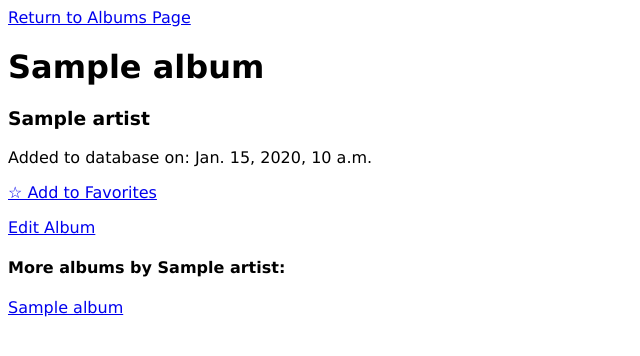
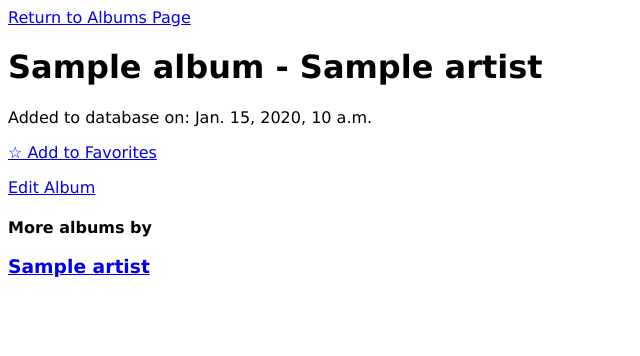
Before and after one commit to Momentum-Team-13/django-music-lisaismyname0, a Django app: template templates/Album/album_info.html in a window 1280 px wide. Shown: the top 356 px of the page, without its empty margins (0-640 px from the left). Run offline with Django 4.2, Linux system fonts and the light colour scheme; the template is opened without the code that fills it: most values are stand-ins (such as "Sample title", 1, 10 or a date in 2020).

Commit message:
edited album_info page to redirect to more by_artist page

```diff
--- a/templates/Album/album_info.html
+++ b/templates/Album/album_info.html
@@ -3,11 +3,9 @@
 <a href="{% url 'list_albums' %}">Return to Albums Page</a>
 
 <div>
-    <h1> {{album}}</h1>
-    {% for artist in album.artists.all %}
-    <div>
-        <h3>{{artist}}</h3>
-    </div>
+    <h1> {{album}} -
+        {% for artist in album.artists.all %}
+        {{artist}}</h1>
     {% endfor %}
     <div>
         <p>Added to database on: {{album.added_to_database_at}}</p>
@@ -24,16 +22,14 @@
     {% endif %}
 </div>
 <a href="{% url 'edit_album' pk=album.pk %}">Edit Album</a><br>
+
 <div>
-    <h4>More albums by {{album.artist}}:</h4>
+    <h4>More albums by
+        {% for artist in album.artists.all %}
+        <div>
+            <h3><a href="{% url 'by_artist' pk=artist.pk %}">{{artist}}</a> </h3>
+        </div>
+        {% endfor %}
+    </h4>
 
-    {% for album in album.artist.albums.all %}
-    <div>
-        <a href="{% url 'album_info' pk=album.pk%}">{{album}}</a>
-    </div>
-</div>
-{% endfor %}
-
-
-
-{% endblock %}
+    {% endblock %}
```
